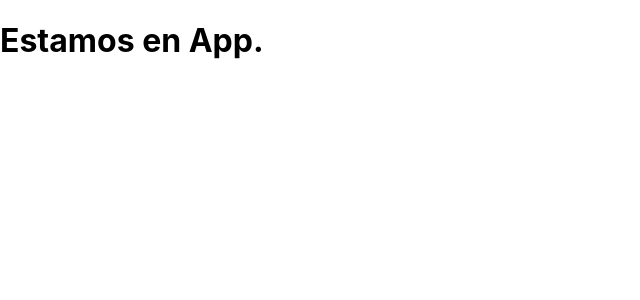
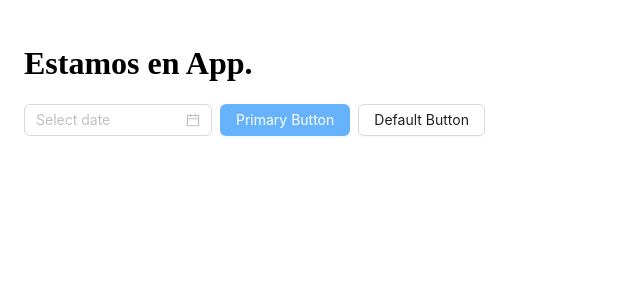
Before and after one commit to m3lb1z/ub-movie-react-demo, a React (Create React App) app: page / in a window 1280 px wide. Shown: the top 300 px of the page, without its empty margins (0-640 px from the left). Built offline with nearby package versions, Linux system fonts and the light colour scheme.

Commit message:
instalar las dependencias y configurar ant design

```diff
--- a/package.json
+++ b/package.json
@@ -6,8 +6,11 @@
     "@testing-library/jest-dom": "^5.17.0",
     "@testing-library/react": "^13.4.0",
     "@testing-library/user-event": "^13.5.0",
+    "antd": "^5.18.1",
+    "node-sass": "^9.0.0",
     "react": "^18.3.1",
     "react-dom": "^18.3.1",
+    "react-router-dom": "^6.23.1",
     "react-scripts": "5.0.1",
     "web-vitals": "^2.1.4"
   },
--- a/src/App.js
+++ b/src/App.js
@@ -1,8 +1,15 @@
+import { Button, ConfigProvider, DatePicker, Space } from "antd";
+
 function App() {
   return (
-    <div className="App">
+    <ConfigProvider theme={{ token: { colorPrimary: "#66b3fb" } }}>
       <h1>Estamos en App.</h1>
-    </div>
+      <Space>
+        <DatePicker />
+        <Button type="primary">Primary Button</Button>
+        <Button>Default Button</Button>
+      </Space>
+    </ConfigProvider>
   );
 }
 
--- a/src/index.css
+++ b/src/index.css
@@ -1,13 +1,9 @@
-body {
+html, body {
+  padding: 0;
   margin: 0;
-  font-family: -apple-system, BlinkMacSystemFont, 'Segoe UI', 'Roboto', 'Oxygen',
-    'Ubuntu', 'Cantarell', 'Fira Sans', 'Droid Sans', 'Helvetica Neue',
-    sans-serif;
-  -webkit-font-smoothing: antialiased;
-  -moz-osx-font-smoothing: grayscale;
+  background: #fff;
 }
 
-code {
-  font-family: source-code-pro, Menlo, Monaco, Consolas, 'Courier New',
-    monospace;
+#root {
+  padding: 24px;
 }
```
Also changed, not shown: src/index.js (+6 -6 lines), 1 other file (tests, documents, lock files or other folders).
